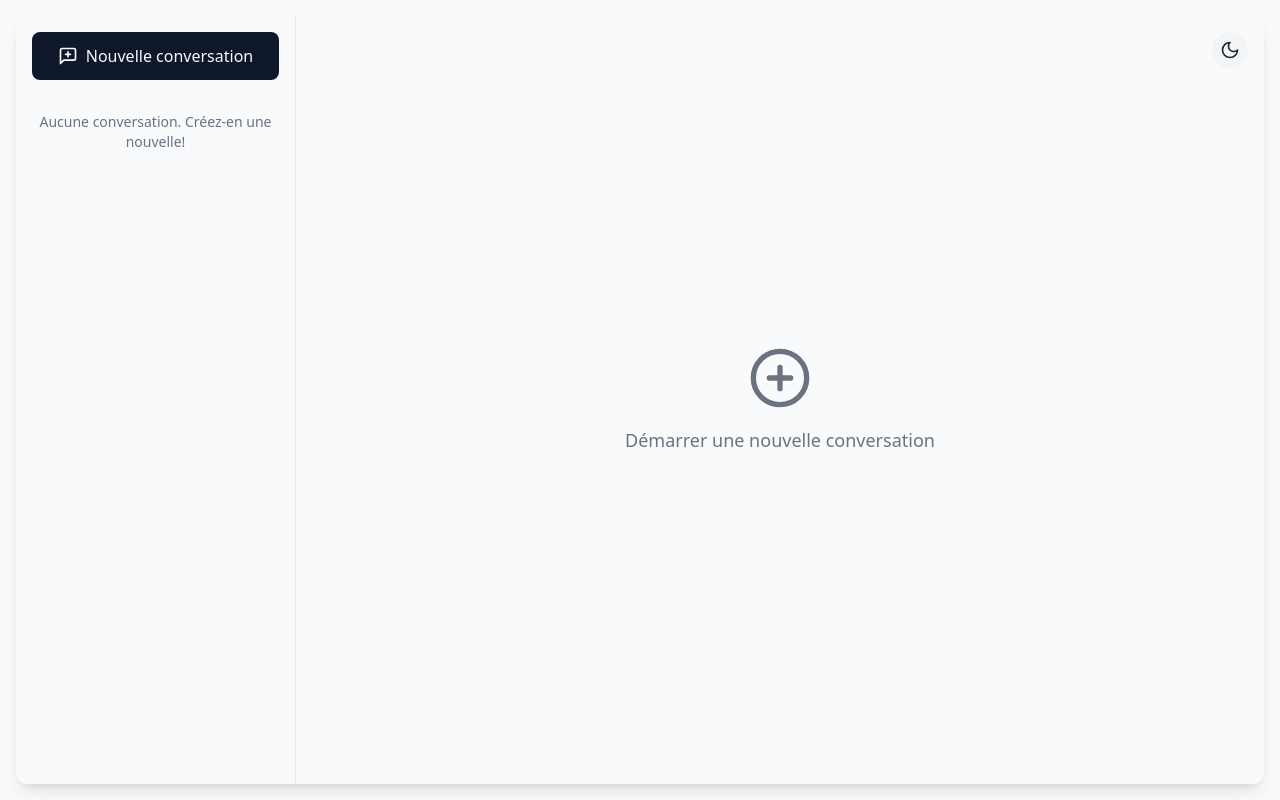
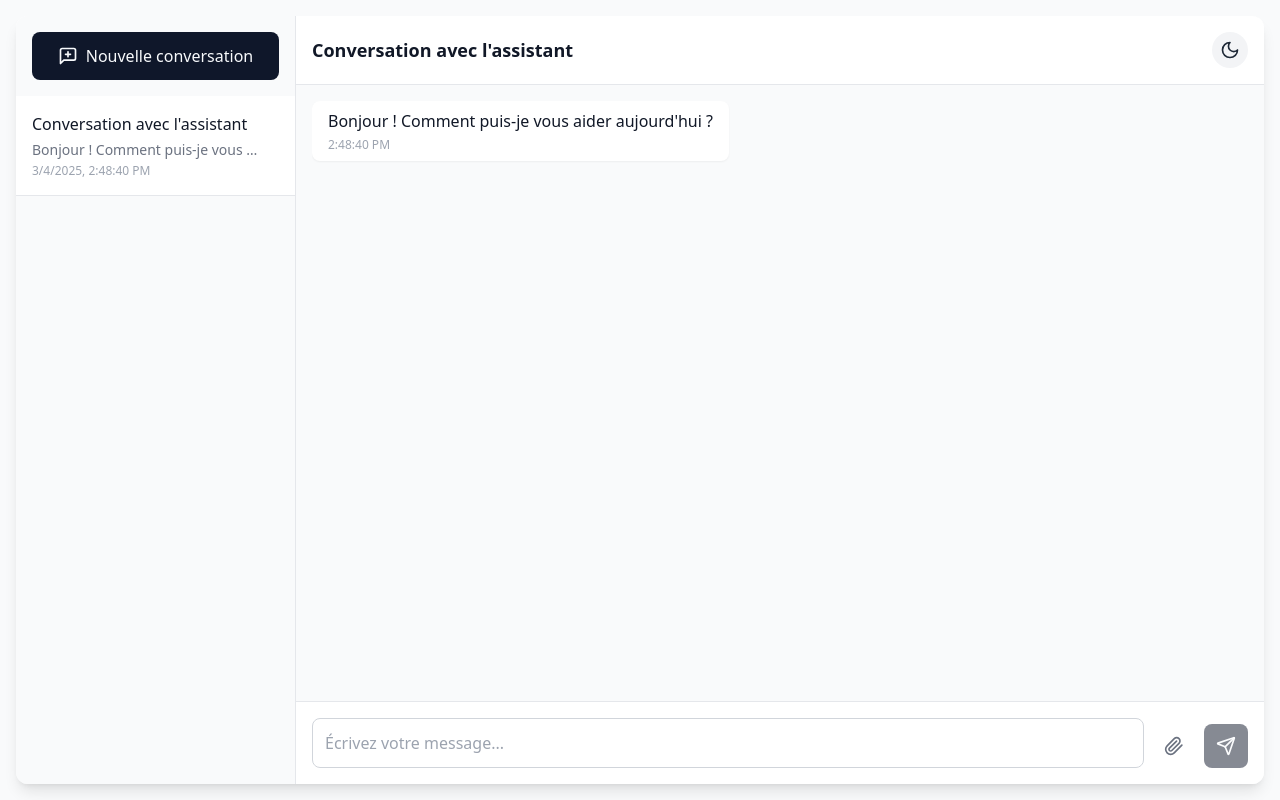
Before and after one commit to snylkd/chat-conversation-archive, a React (Vite) app: page / in a window 1280 px wide. Built offline with nearby package versions, Linux system fonts and the light colour scheme.

Commit message:
Display conversation directly
Modify the application to display the conversation directly without requiring the user to press the "start a new conversation" button.

```diff
--- a/src/components/ChatContainer.tsx
+++ b/src/components/ChatContainer.tsx
@@ -1,9 +1,11 @@
+
 import React, { useState, useEffect } from 'react';
 import ConversationsList from './ConversationsList';
 import MessageSection from './MessageSection';
 import { PlusCircle, Moon, Sun, Menu, X } from 'lucide-react';
 import { motion } from 'framer-motion';
 import { useIsMobile } from '@/hooks/use-mobile';
+import { toast } from "@/hooks/use-toast";
 
 export interface FileAttachment {
   id: string;
@@ -66,9 +68,22 @@ const ChatContainer = () => {
           });
         });
         setConversations(parsedConversations);
+
+        // Set the active conversation to the most recent one if available
+        if (parsedConversations.length > 0) {
+          setActiveConversation(parsedConversations[0].id);
+        } else {
+          // If no conversations are found, create a new one automatically
+          createNewConversation();
+        }
       } catch (e) {
         console.error("Failed to parse saved conversations:", e);
+        // If there's an error parsing, create a new conversation
+        createNewConversation();
       }
+    } else {
+      // If no conversations in localStorage, create a new one automatically
+      createNewConversation();
     }
   }, []);
 
@@ -88,7 +103,7 @@ const ChatContainer = () => {
 
   // Helper function to extract a title from user message
   const extractTitleFromMessage = (content: string): string => {
-    if (!content) return "Nouvelle conversation";
+    if (!content) return "Conversation avec l'assistant";
 
     // Take the first 30 characters or the first sentence, whichever is shorter
     const firstSentence = content.split(/[.!?]/)[0].trim();
@@ -100,22 +115,37 @@ const ChatContainer = () => {
   const createNewConversation = () => {
     const newConversation: Conversation = {
       id: Math.random().toString(36).substring(7),
-      title: `Conversation ${conversations.length + 1}`,
-      messages: [],
-      lastMessage: "Nouvelle conversation",
+      title: "Conversation avec l'assistant",
+      messages: [
+        {
+          id: Math.random().toString(36).substring(7),
+          content: "Bonjour ! Comment puis-je vous aider aujourd'hui ?",
+          type: 'assistant',
+          timestamp: new Date(),
+        }
+      ],
+      lastMessage: "Bonjour ! Comment puis-je vous aider aujourd'hui ?",
       timestamp: new Date(),
     };
-    setConversations([newConversation, ...conversations]);
+    setConversations(prevConversations => [newConversation, ...prevConversations]);
     setActiveConversation(newConversation.id);
-    // Toast notification removed
   };
 
   const deleteConversation = (id: string) => {
     setConversations(conversations.filter(conv => conv.id !== id));
     if (activeConversation === id) {
       setActiveConversation(null);
+      // If we just deleted the active conversation, create a new one if there are no more
+      if (conversations.length <= 1) {
+        createNewConversation();
+      } else {
+        // Set the next available conversation as active
+        const nextConv = conversations.find(conv => conv.id !== id);
+        if (nextConv) {
+          setActiveConversation(nextConv.id);
         }
-    // Toast notification removed
+      }
+    }
   };
 
   const updateConversationTitle = (id: string, newTitle: string) => {
@@ -128,7 +158,6 @@ const ChatContainer = () => {
       }
       return conv;
     }));
-    // Toast notification removed
   };
 
   const addMessage = (conversationId: string, content: string, type: 'user' | 'assistant', attachment?: FileAttachment) => {
@@ -143,7 +172,7 @@ const ChatContainer = () => {
         };
 
         let updatedTitle = conv.title;
-      if (type === 'user' && conv.messages.length === 0 && content) {
+        if (type === 'user' && conv.messages.length === 1 && content) {
           updatedTitle = extractTitleFromMessage(content);
         }
 
@@ -170,7 +199,6 @@ const ChatContainer = () => {
       return conv;
     }));
   };
-
 
   const toggleSidebar = () => {
     setSidebarOpen(prev => !prev);
@@ -230,15 +258,15 @@ const ChatContainer = () => {
             </div>
           ) : (
             <div className="flex-1 flex items-center justify-center bg-gray-50 dark:bg-gray-900 transition-colors duration-200 px-6">
-              <motion.button
-                whileHover={{ scale: 1.05 }}
-                whileTap={{ scale: 0.95 }}
-                onClick={createNewConversation}
-                className="flex flex-col items-center text-gray-500 dark:text-gray-400 hover:text-gray-700 dark:hover:text-gray-200 transition-colors"
+              <motion.div
+                initial={{ opacity: 0 }}
+                animate={{ opacity: 1 }}
+                className="text-center"
               >
-                <PlusCircle className="w-12 h-12 md:w-16 md:h-16 mb-4" />
-                <span className="text-base md:text-lg font-medium text-center">Démarrer une nouvelle conversation</span>
-              </motion.button>
+                <p className="text-gray-500 dark:text-gray-400 mb-4">
+                  Création d'une nouvelle conversation...
+                </p>
+              </motion.div>
             </div>
           )}
         </div>
```
Lines whose indentation alone changed are shown as unchanged.
